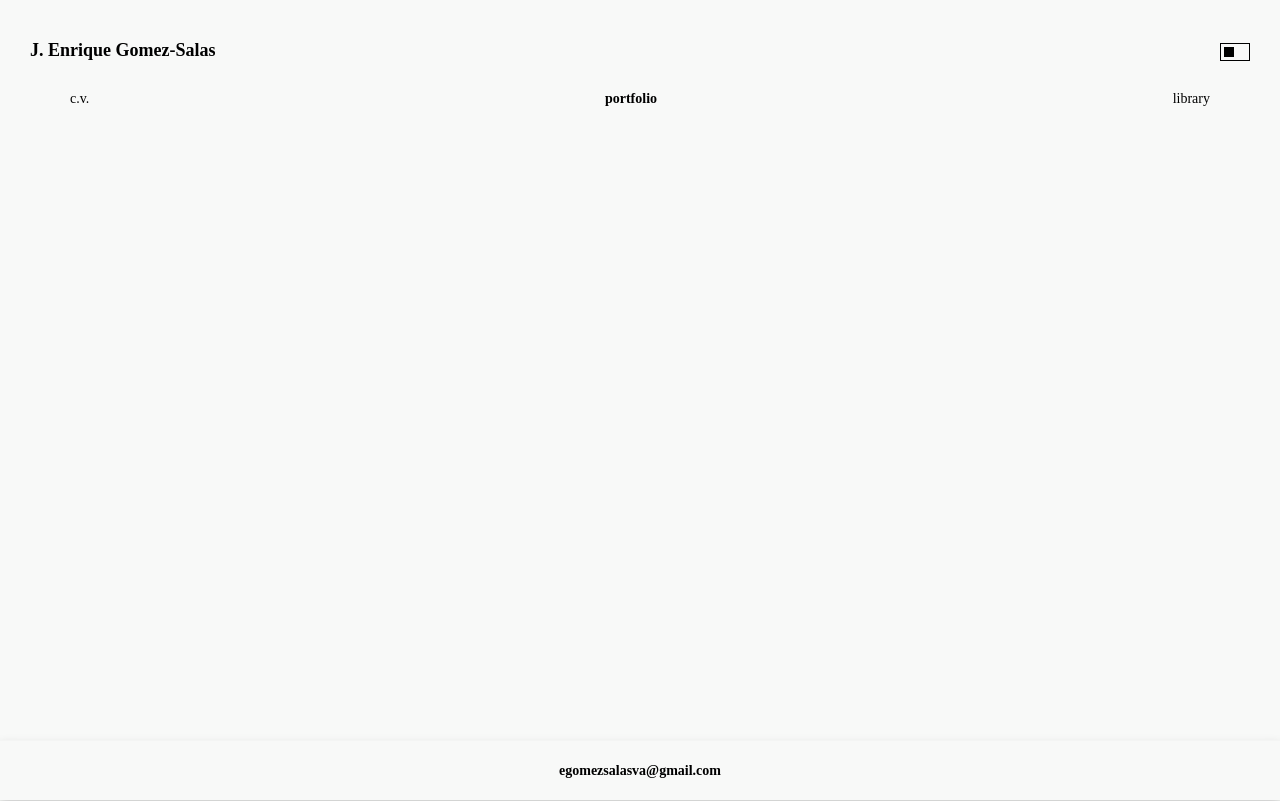
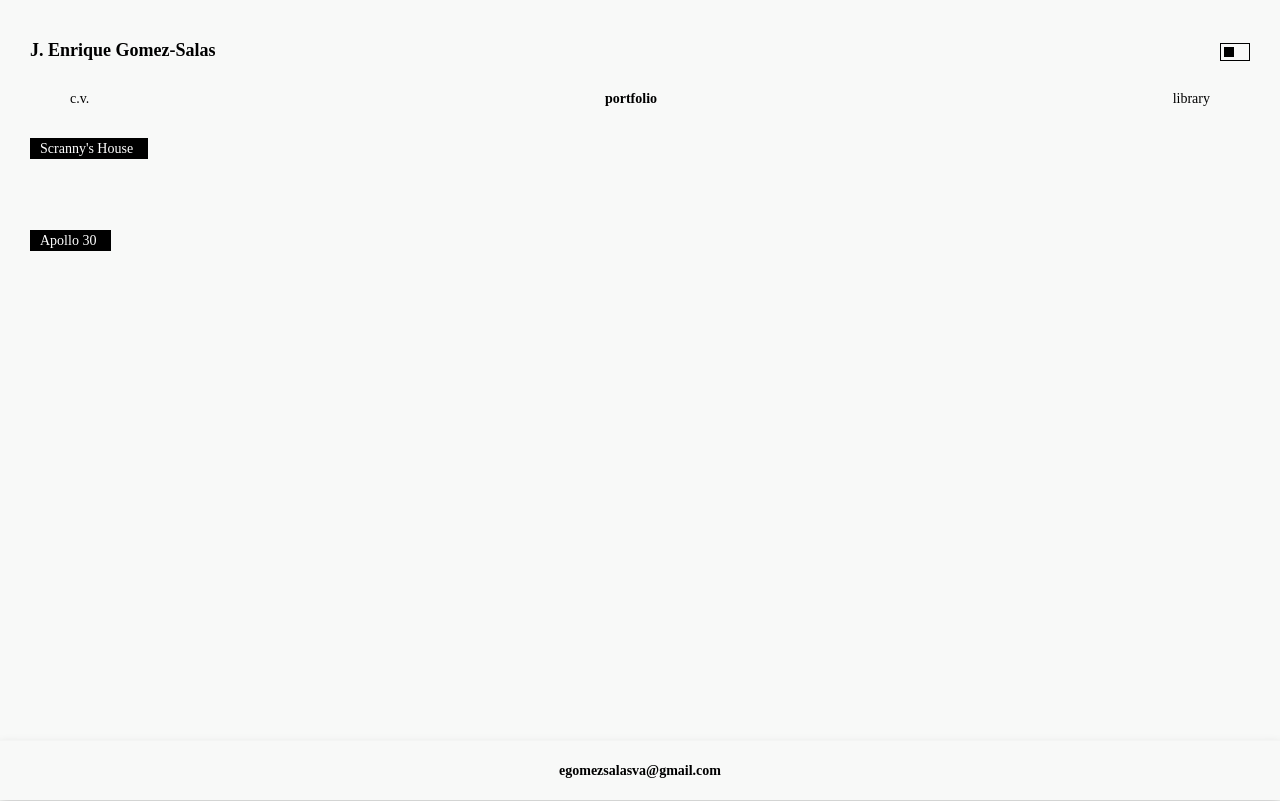
Before and after one commit to egomezsalasva/cv, a React (Create React App) app in the folder client/: page /portfolio in a window 1280 px wide. Built offline with nearby package versions, Linux system fonts and the light colour scheme.

Commit message:
Portfolio Structure

```diff
--- a/client/src/components/portfolio/Portfolio.js
+++ b/client/src/components/portfolio/Portfolio.js
@@ -1,20 +1,41 @@
 //IMPORTS
 //-Modules
 import React from 'react'
-// import styled from 'styled-components'
+import styled from 'styled-components'
+//-Components
+import Heading from '../cv/Heading'
 
 
 //STYLE
 //-Components
-// const Component = styled.div`
-
-// `
+const SectionsOuter = styled.div`
+  width: 100%;
+  height: calc(100vh - 210px - 60px);
+  margin-top: 30px;
+  overflow: scroll;
+  .section{
+    margin: 0 30px 50px;
+    max-width: 650px;
+  }
+`
 
 
 //MAIN COMPONENT
 function Portfolio() {
   return (
     <>
+      <SectionsOuter>
+        <div className="sectionsInner">
+          <div className="section">
+            <Heading headingName="Scranny's House"/>
+            {/* <img src="" alt="" /> */}
+          </div>
+          <div className="section">
+            <Heading headingName="Apollo 30"/>
+            {/* <img src="" alt="" /> */}
+          </div>
+        </div>
+      </SectionsOuter>
     </>
   )
 }
```
Also changed, not shown: 1 other file (tests, documents, lock files or other folders).
